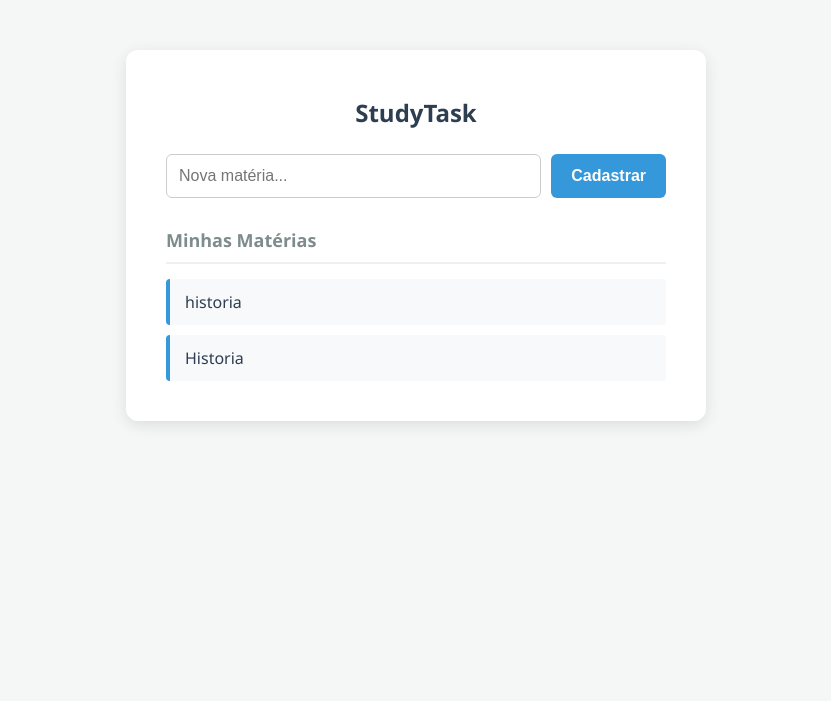
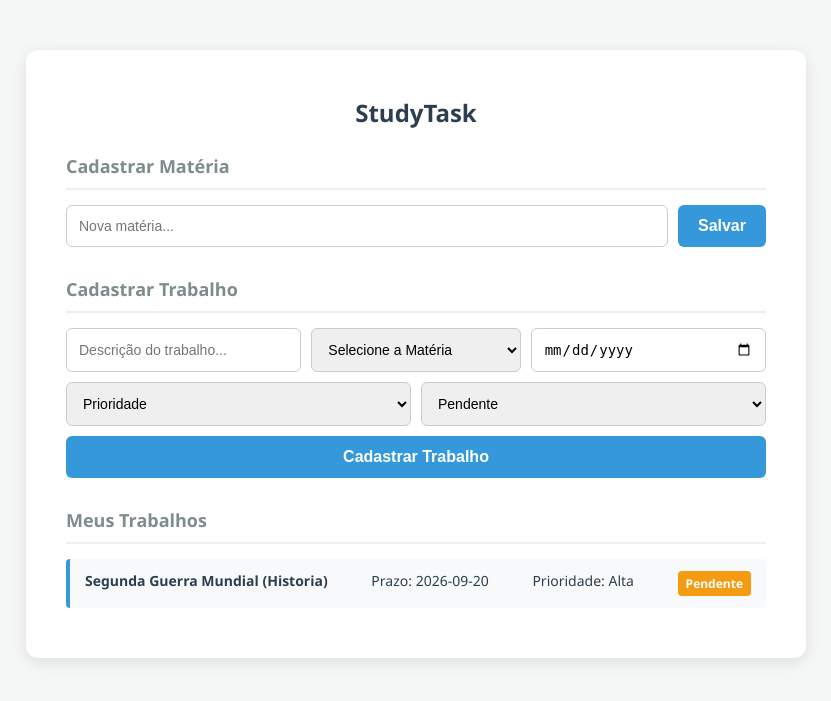
Before and after one commit to brenoorenzi/study-task, a Flask app: page / in a window 1280 px wide. Shown: the top 701 px of the page, without its empty margins (224-1055 px from the left). Run offline with Flask 3, Linux system fonts and the light colour scheme; data comes from the database, SQL or seed files in the repository; both versions use the stored data as it was after the commit.

Commit message:
Criando campo para cadastrar um trabalho a uma materia.

```diff
--- a/app.py
+++ b/app.py
@@ -1,10 +1,12 @@
 from flask import Flask
 from controller.rotas import materia_bp
 from model.materia_model import criar_tabela
+from model.trabalho_model import criar_tabela_trabalhos
 
 app = Flask(__name__)
 app.register_blueprint(materia_bp)
 
 if __name__ == '__main__':
     criar_tabela()
+    criar_tabela_trabalhos() # Cria a tabela de trabalhos se não existir
     app.run(debug=True)
--- a/controller/rotas.py
+++ b/controller/rotas.py
@@ -1,14 +1,29 @@
 from flask import Blueprint, render_template, request, redirect, url_for
 from model.materia_model import cadastrar_materia, buscar_materias
+from model.trabalho_model import cadastrar_trabalho, buscar_trabalhos
 
 materia_bp = Blueprint('materia', __name__)
 
 @materia_bp.route('/', methods=['GET', 'POST'])
 def home():
     if request.method == 'POST':
-        nome = request.form['nome']
-        cadastrar_materia(nome)
+        # Verifica se é o formulário de matéria
+        if 'nome_materia' in request.form:
+            nome = request.form['nome_materia']
+            cadastrar_materia(nome)
+
+        # Verifica se é o formulário de trabalho
+        elif 'descricao_trabalho' in request.form:
+            descricao = request.form['descricao_trabalho']
+            materia_id = request.form['materia_id']
+            prazo = request.form['prazo']
+            prioridade = request.form['prioridade']
+            status = request.form['status']
+            cadastrar_trabalho(descricao, materia_id, prazo, prioridade, status)
+
         return redirect(url_for('materia.home'))
 
+    # Renderiza a página com dados de ambas as tabelas
     materias_salvas = buscar_materias()
-    return render_template('index.html', materias=materias_salvas)
+    trabalhos_salvos = buscar_trabalhos()
+    return render_template('index.html', materias=materias_salvas, trabalhos=trabalhos_salvos)
--- /dev/null
+++ b/model/trabalho_model.py
@@ -0,0 +1,44 @@
+import sqlite3
+
+def get_conexao():
+    return sqlite3.connect('banco.db')
+
+def criar_tabela_trabalhos():
+    conexao = get_conexao()
+    cursor = conexao.cursor()
+    cursor.execute('''
+        CREATE TABLE IF NOT EXISTS trabalhos (
+            id INTEGER PRIMARY KEY AUTOINCREMENT,
+            descricao TEXT NOT NULL,
+            materia_id INTEGER NOT NULL,
+            prazo TEXT NOT NULL,
+            prioridade TEXT NOT NULL,
+            status TEXT NOT NULL,
+            FOREIGN KEY (materia_id) REFERENCES materias (id)
+        )
+    ''')
+    conexao.commit()
+    conexao.close()
+
+def cadastrar_trabalho(descricao, materia_id, prazo, prioridade, status):
+    conexao = get_conexao()
+    cursor = conexao.cursor()
+    cursor.execute('''
+        INSERT INTO trabalhos (descricao, materia_id, prazo, prioridade, status)
+        VALUES (?, ?, ?, ?, ?)
+    ''', (descricao, materia_id, prazo, prioridade, status))
+    conexao.commit()
+    conexao.close()
+
+def buscar_trabalhos():
+    conexao = get_conexao()
+    cursor = conexao.cursor()
+    # Usamos JOIN para buscar o nome da matéria vinculada ao trabalho
+    cursor.execute('''
+        SELECT t.id, t.descricao, m.nome, t.prazo, t.prioridade, t.status
+        FROM trabalhos t
+        JOIN materias m ON t.materia_id = m.id
+    ''')
+    resultado = cursor.fetchall()
+    conexao.close()
+    return resultado
--- a/templates/index.html
+++ b/templates/index.html
@@ -3,7 +3,7 @@
 <head>
     <meta charset="UTF-8">
     <meta name="viewport" content="width=device-width, initial-scale=1.0">
-    <title>StudyTask - US01</title>
+    <title>StudyTask - US01 e US02</title>
     <style>
         body {
             font-family: 'Segoe UI', Tahoma, Geneva, Verdana, sans-serif;
@@ -20,7 +20,7 @@
             border-radius: 12px;
             box-shadow: 0 4px 15px rgba(0, 0, 0, 0.1);
             width: 100%;
-            max-width: 500px;
+            max-width: 700px;
         }
         h1 {
             text-align: center;
@@ -30,19 +30,19 @@
         }
         form {
             display: flex;
+            flex-wrap: wrap;
             gap: 10px;
             margin-bottom: 30px;
         }
-        input[type="text"] {
-            flex: 1;
+        input, select {
+            flex: 1 1 150px;
             padding: 12px;
             border: 1px solid #ccc;
             border-radius: 6px;
-            font-size: 16px;
+            font-size: 14px;
             outline: none;
-            transition: border-color 0.3s;
         }
-        input[type="text"]:focus {
+        input:focus, select:focus {
             border-color: #3498db;
         }
         button {
@@ -54,14 +54,9 @@
             cursor: pointer;
             font-size: 16px;
             font-weight: bold;
-            transition: background-color 0.3s, transform 0.1s;
+            flex: 1 1 100%;
         }
-        button:hover {
-            background-color: #2980b9;
-        }
-        button:active {
-            transform: scale(0.97);
-        }
+        button:hover { background-color: #2980b9; }
         h2 {
             font-size: 18px;
             color: #7f8c8d;
@@ -69,37 +64,85 @@
             padding-bottom: 10px;
             margin-bottom: 15px;
         }
-        ul {
-            list-style: none;
-            padding: 0;
-            margin: 0;
-        }
+        ul { list-style: none; padding: 0; margin: 0; margin-bottom: 20px; }
         li {
             background: #f8f9fa;
             border-left: 4px solid #3498db;
             margin-bottom: 10px;
             padding: 12px 15px;
             border-radius: 4px;
-            font-size: 16px;
+            font-size: 14px;
             color: #2c3e50;
         }
+        .trabalho-info {
+            display: flex;
+            justify-content: space-between;
+            gap: 10px;
+        }
+        .badge {
+            padding: 4px 8px;
+            border-radius: 4px;
+            font-size: 12px;
+            font-weight: bold;
+            color: white;
+        }
+        .bg-pendente { background-color: #f39c12; }
+        .bg-concluido { background-color: #2ecc71; }
     </style>
 </head>
 <body>
     <div class="container">
         <h1>StudyTask</h1>
 
+        <h2>Cadastrar Matéria</h2>
         <form method="POST" action="/">
-            <input type="text" name="nome" placeholder="Nova matéria..." required autocomplete="off">
-            <button type="submit">Cadastrar</button>
+            <input type="text" name="nome_materia" placeholder="Nova matéria..." required autocomplete="off">
+            <button type="submit" style="flex: 0 1 auto;">Salvar</button>
         </form>
 
-        <h2>Minhas Matérias</h2>
+        <h2>Cadastrar Trabalho</h2>
+        <form method="POST" action="/">
+            <input type="text" name="descricao_trabalho" placeholder="Descrição do trabalho..." required autocomplete="off">
+
+            <select name="materia_id" required>
+                <option value="" disabled selected>Selecione a Matéria</option>
+                {% for materia in materias %}
+                    <option value="{{ materia[0] }}">{{ materia[1] }}</option>
+                {% endfor %}
+            </select>
+
+            <input type="date" name="prazo" required>
+
+            <select name="prioridade" required>
+                <option value="" disabled selected>Prioridade</option>
+                <option value="Alta">Alta</option>
+                <option value="Média">Média</option>
+                <option value="Baixa">Baixa</option>
+            </select>
+
+            <select name="status" required>
+                <option value="Pendente">Pendente</option>
+                <option value="Concluído">Concluído</option>
+            </select>
+
+            <button type="submit">Cadastrar Trabalho</button>
+        </form>
+
+        <h2>Meus Trabalhos</h2>
         <ul>
-            {% for materia in materias %}
-                <li>{{ materia[1] }}</li>
+            {% for trabalho in trabalhos %}
+                <li>
+                    <div class="trabalho-info">
+                        <strong>{{ trabalho[1] }} ({{ trabalho[2] }})</strong>
+                        <span>Prazo: {{ trabalho[3] }}</span>
+                        <span>Prioridade: {{ trabalho[4] }}</span>
+                        <span class="badge {% if trabalho[5] == 'Concluído' %}bg-concluido{% else %}bg-pendente{% endif %}">
+                            {{ trabalho[5] }}
+                        </span>
+                    </div>
+                </li>
             {% else %}
-                <li style="border-left: 4px solid #bdc3c7; color: #7f8c8d;">Nenhuma matéria cadastrada.</li>
+                <li style="border-left: 4px solid #bdc3c7; color: #7f8c8d;">Nenhum trabalho cadastrado.</li>
             {% endfor %}
         </ul>
     </div>
```
Also changed, not shown: banco.db.
